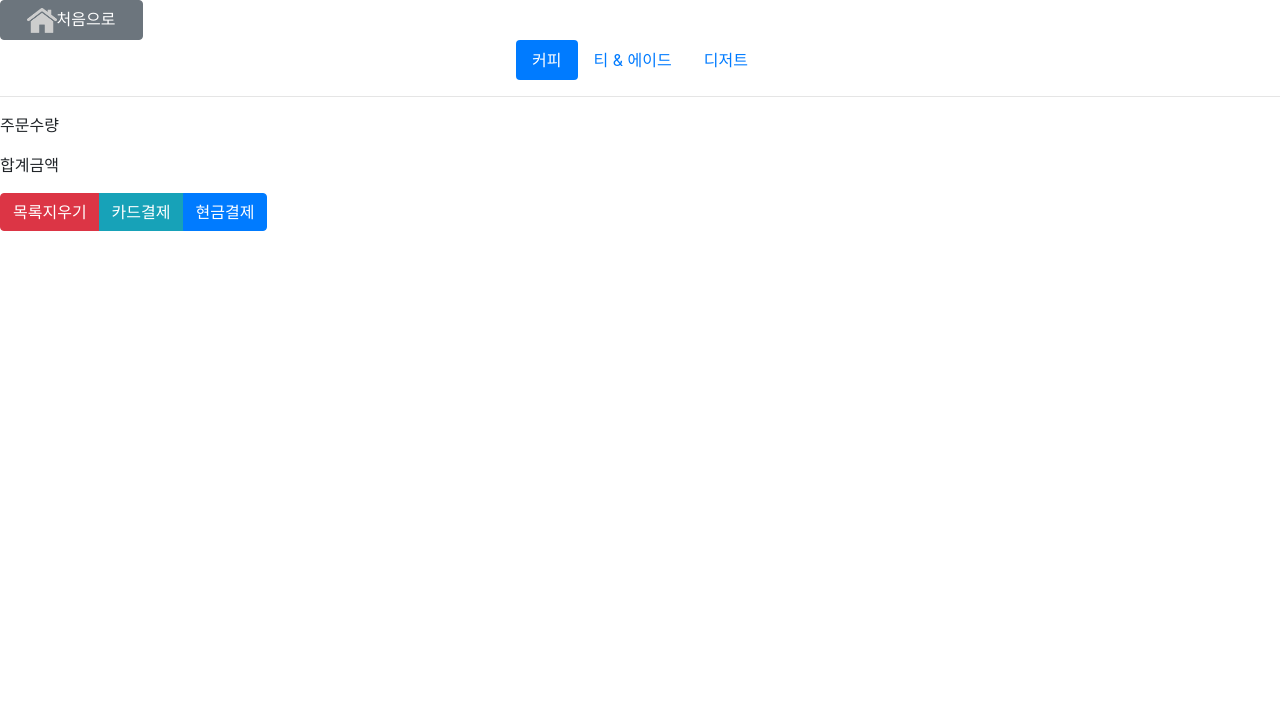
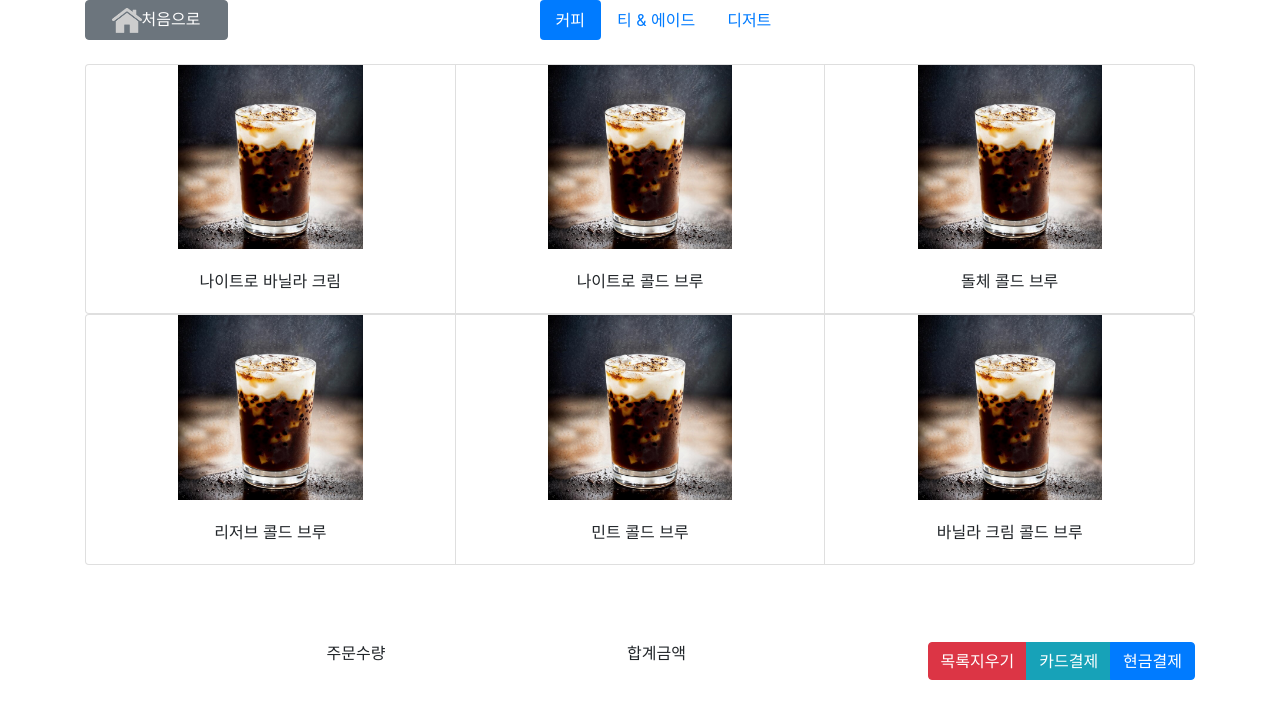
Before and after one commit to gmldus0317/project_team_reboot, a FastAPI app: page /menu in a window 1280 px wide. Shown: the top 719 px of the page. Run offline with FastAPI, Linux system fonts and the light colour scheme; some libraries are stand-ins or nearby versions.

Commit message:
Edit design

```diff
--- a/templates/menu.html
+++ b/templates/menu.html
@@ -4,13 +4,14 @@
     <meta charset="UTF-8" />
     <meta name="viewport" content="width=device-width, initial-scale=1.0" />
     <title>menu</title>
-    <link rel="stylesheet" href="{{ url_for ('static', path='/css/bootstrap.min.css') }}" />
+    <link rel="stylesheet" href="{{ url_for('static', path='/css/bootstrap.min.css') }}" />
   </head>
   <body>
-    <div id="container">
-      <header>
+    <div class="container">
+      <header class="mb-4">
+        <div class="d-flex justify-content-between">
           <button type="button" class="btn btn-secondary" onclick="location.href='/'"><img src="{{ url_for('static', path='/home_btn.png') }}" alt="Home" class="w-25 h-auto" />처음으로</button>
-        <ul class="nav nav-pills justify-content-center">
+          <ul class="nav nav-pills">
             <li class="nav-item">
               <a href="#" class="nav-link active">커피</a>
             </li>
@@ -21,10 +22,52 @@
               <a href="#" class="nav-link">디저트</a>
             </li>
           </ul>
+          <div class="w-auto px-5"><!-- placeholder --></div>
+        </div>
       </header>
-
-      <footer>
-        <hr />
+      <div class="card-group">
+          <div class="card text-center" style="width: 18rem;">
+            <img src="{{ url_for('static', path='/coffee_placeholder.jpg') }}" alt="image_coffee" class="w-50 h-auto mx-auto" />
+            <div class="card-body">
+              <p class="card-text">나이트로 바닐라 크림</p>
+            </div>
+          </div>
+          <div class="card text-center" style="width: 18rem;">
+            <img src="{{ url_for('static', path='/coffee_placeholder.jpg') }}" alt="image_coffee" class="w-50 h-auto mx-auto" />
+            <div class="card-body">
+              <p class="card-text">나이트로 콜드 브루</p>
+            </div>
+          </div>
+          <div class="card text-center" style="width: 18rem;">
+            <img src="{{ url_for('static', path='/coffee_placeholder.jpg') }}" alt="image_coffee" class="w-50 h-auto mx-auto" />
+            <div class="card-body">
+              <p class="card-text">돌체 콜드 브루</p>
+            </div>
+          </div>
+        </div>
+        <div class="card-group">
+          <div class="card text-center" style="width: 18rem;">
+            <img src="{{ url_for('static', path='/coffee_placeholder.jpg') }}" alt="image_coffee" class="w-50 h-auto mx-auto" />
+            <div class="card-body">
+              <p class="card-text">리저브 콜드 브루</p>
+            </div>
+          </div>
+          <div class="card text-center" style="width: 18rem;">
+            <img src="{{ url_for('static', path='/coffee_placeholder.jpg') }}" alt="image_coffee" class="w-50 h-auto mx-auto" />
+            <div class="card-body">
+              <p class="card-text">민트 콜드 브루</p>
+            </div>
+          </div>
+          <div class="card text-center" style="width: 18rem;">
+            <img src="{{ url_for('static', path='/coffee_placeholder.jpg') }}" alt="image_coffee" class="w-50 h-auto mx-auto" />
+            <div class="card-body">
+              <p class="card-text">바닐라 크림 콜드 브루</p>
+            </div>
+          </div>
+      </div>
+      <footer class="mt-5">
+        <div class="d-flex justify-content-between align-items-center">
+          <div class="mt-5 pt-5"><!-- placeholder --></div>
           <p>주문수량</p>
           <p>합계금액</p>
           <div role="group" class="btn-group">
@@ -32,6 +75,7 @@
             <button  type="button" class="btn btn-info" onclick="location.href='#'">카드결제</button>
             <button  type="button" class="btn btn-primary" onclick="location.href='#'">현금결제</button>
           </div>
+        </div>
       </footer>
     </div>
     <script src="{{ url_for('static', path='/js/jquery-3.5.1.slim.min.js')}}"></script>
```
Also changed, not shown: templates/main.html (+9 -5 lines), statics/coffee_placeholder.jpg (added), statics/starbucks_logo.png (added), 2 other files. Lines whose indentation alone changed are shown as unchanged.
